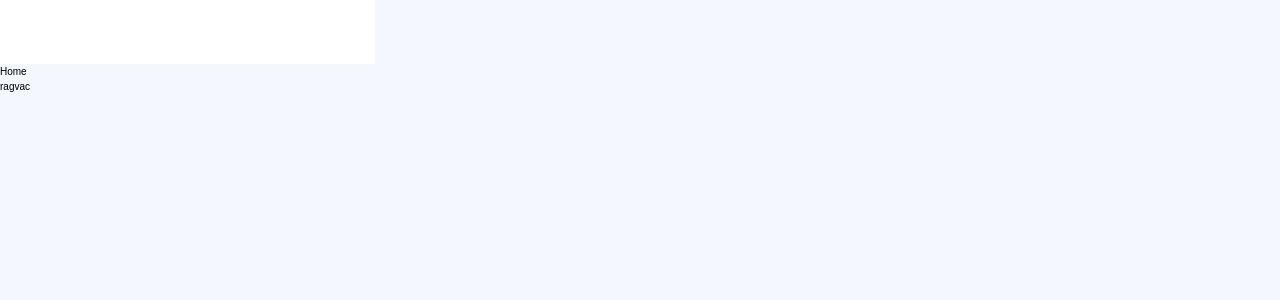
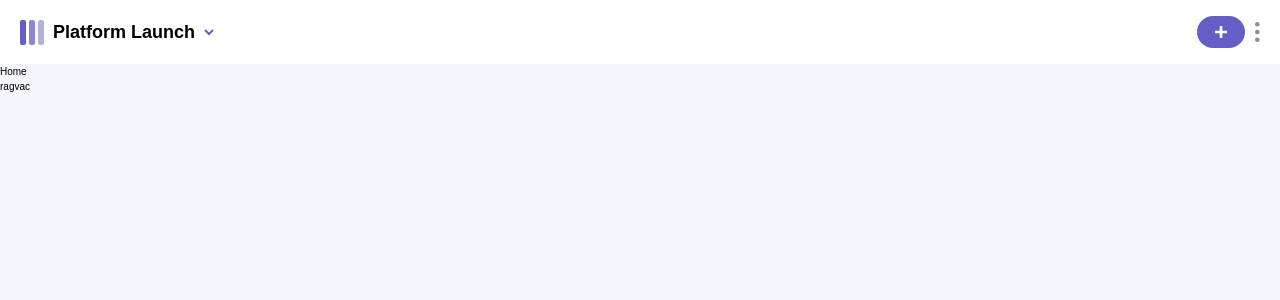
Before and after one commit to marriamdd/task_manager, a React (Vite) app: page / in a window 1280 px wide. Shown: the top 300 px of the page. Built offline with nearby package versions, Linux system fonts and the light colour scheme.

Commit message:
style:markup headre mobyle

```diff
--- a/src/App.tsx
+++ b/src/App.tsx
@@ -48,7 +48,7 @@ function App() {
     }
   }, []);
   const [showAllBoards, setShowAllBoards] = useState(false);
-  const [boardName, setBoardName] = useState("");
+  const [boardName, setBoardName] = useState(jsonBoards.boards[0].name);
   const [showAddNewBoard, setShowAddNewBoard] = useState(false);
 
   return (
--- a/src/components/AllBoardsModal.tsx
+++ b/src/components/AllBoardsModal.tsx
@@ -17,7 +17,7 @@ function AllBoards() {
     <div className={`${darkMode ? "dark" : ""} relative `}>
       <div className="bg-[#000] fixed top-[6.4rem]  left-0 right-0 bottom-0 opacity-[0.5] z-10"></div>
       {!showAddNewBoard ? (
-        <div className="fixed top-[15%] left-[15%]  z-10 w-[26.4rem] bg-contentLight  dark:bg-contentDarkBG py-[1rem] rounded-[0.8rem]">
+        <div className="fixed top-[15%]  ease left-[15%]  z-10 w-[26.4rem] bg-contentLight  dark:bg-contentDarkBG py-[1rem] rounded-[0.8rem]">
           <div className=" h-[100%]">
             <h2 className="text-medium_Grey my-[1rem] mx-[2rem] text-[1.2rem] font-[700]">{`ALL BOARDS (${jsonBoards.boards.length})`}</h2>
 
--- a/src/components/Header.tsx
+++ b/src/components/Header.tsx
@@ -1,18 +1,48 @@
 import { useContext } from "react";
+import Logo from "../assets/logo-mobile.svg";
 import { Context } from "../App";
-
+import ArrowDown from "../assets/icon-chevron-down.svg";
+import ArrowUp from "../assets/icon-chevron-up.svg";
+import Plus from "../assets/icon-add-task-mobile.svg";
+import Dots from "../assets/icon-vertical-ellipsis.svg";
 function Header() {
-  const { setShowAllBoards, setShowAddNewBoard, boardName } =
+  const { setShowAllBoards, setShowAddNewBoard, boardName, showAllBoards } =
     useContext(Context);
   return (
+    <div className=" h-[6.4rem] bg-contentLight flex px-[2rem] ">
+      <div className="flex w-[100%] justify-between items-center gap-[1rem]  ">
         <div
+          className="flex items-center gap-[0.9rem]
+        "
+        >
+          <img src={Logo} alt="Logo" />
+          <div
+            className="flex items-center gap-[0.9rem]"
             onClick={() => {
               setShowAllBoards((prev) => !prev);
               setShowAddNewBoard(false);
             }}
-      className="w-[37.5rem] h-[6.4rem] bg-contentLight dark:bg-contentDark "
           >
-      {boardName}
+            <h1 className="text-[1.8rem] font-[700]"> {boardName}</h1>
+            <img
+              className={`${!showAllBoards ? "hidden" : "visible"}`}
+              src={ArrowUp}
+              alt="ArrowUp"
+            />
+            <img
+              className={`${showAllBoards ? "hidden" : "visible"} `}
+              src={ArrowDown}
+              alt="ArrowDown"
+            />
+          </div>
+        </div>
+        <div className="flex items-center gap-[1rem]">
+          <button className="w-[4.8rem] h-[3.2rem] bg-purple rounded-[2.4rem] flex items-center justify-center">
+            <img src={Plus} alt="Plus" />
+          </button>
+          <img src={Dots} alt="more_icon" />
+        </div>
+      </div>
     </div>
   );
 }
```
Lines whose indentation alone changed are shown as unchanged.
